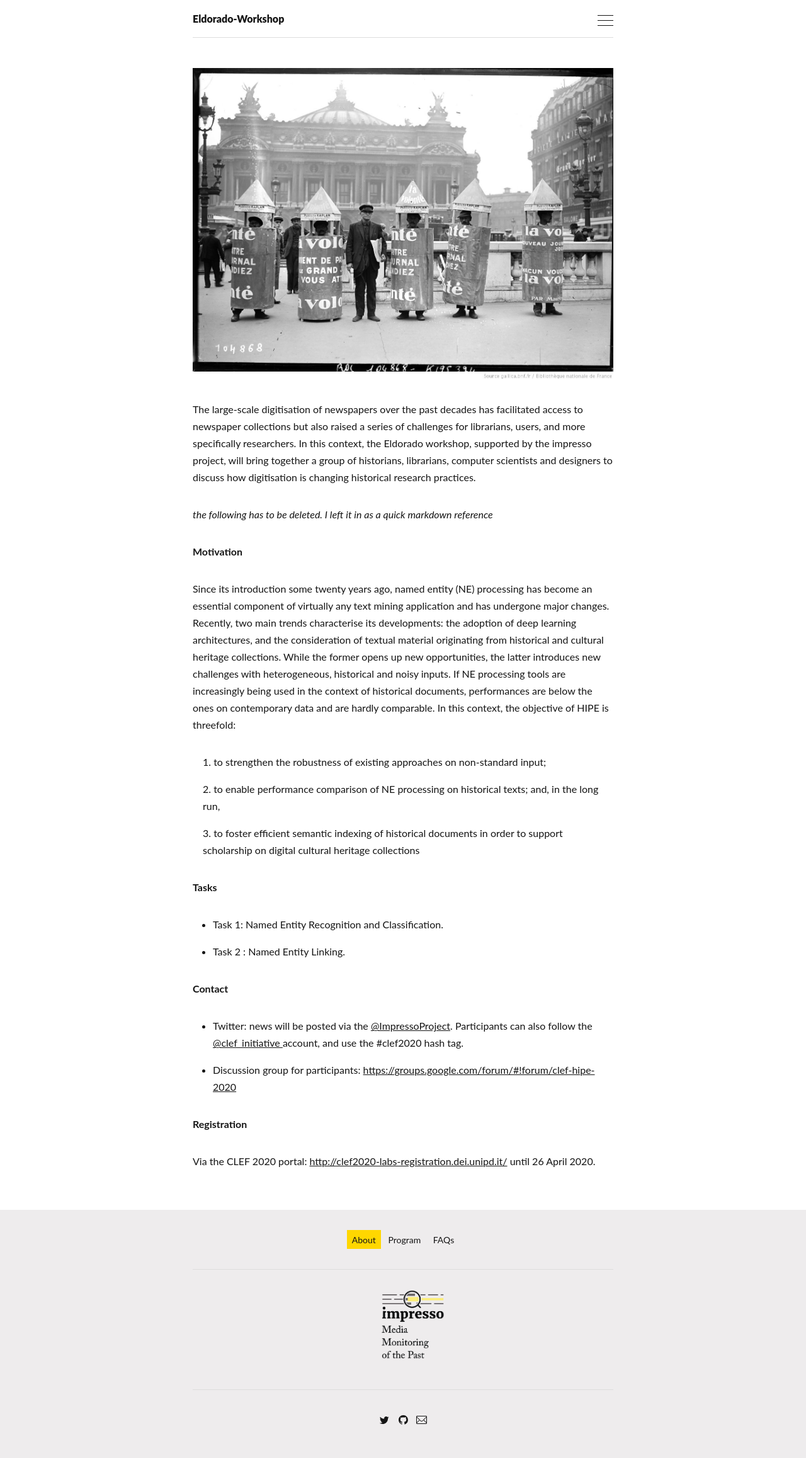
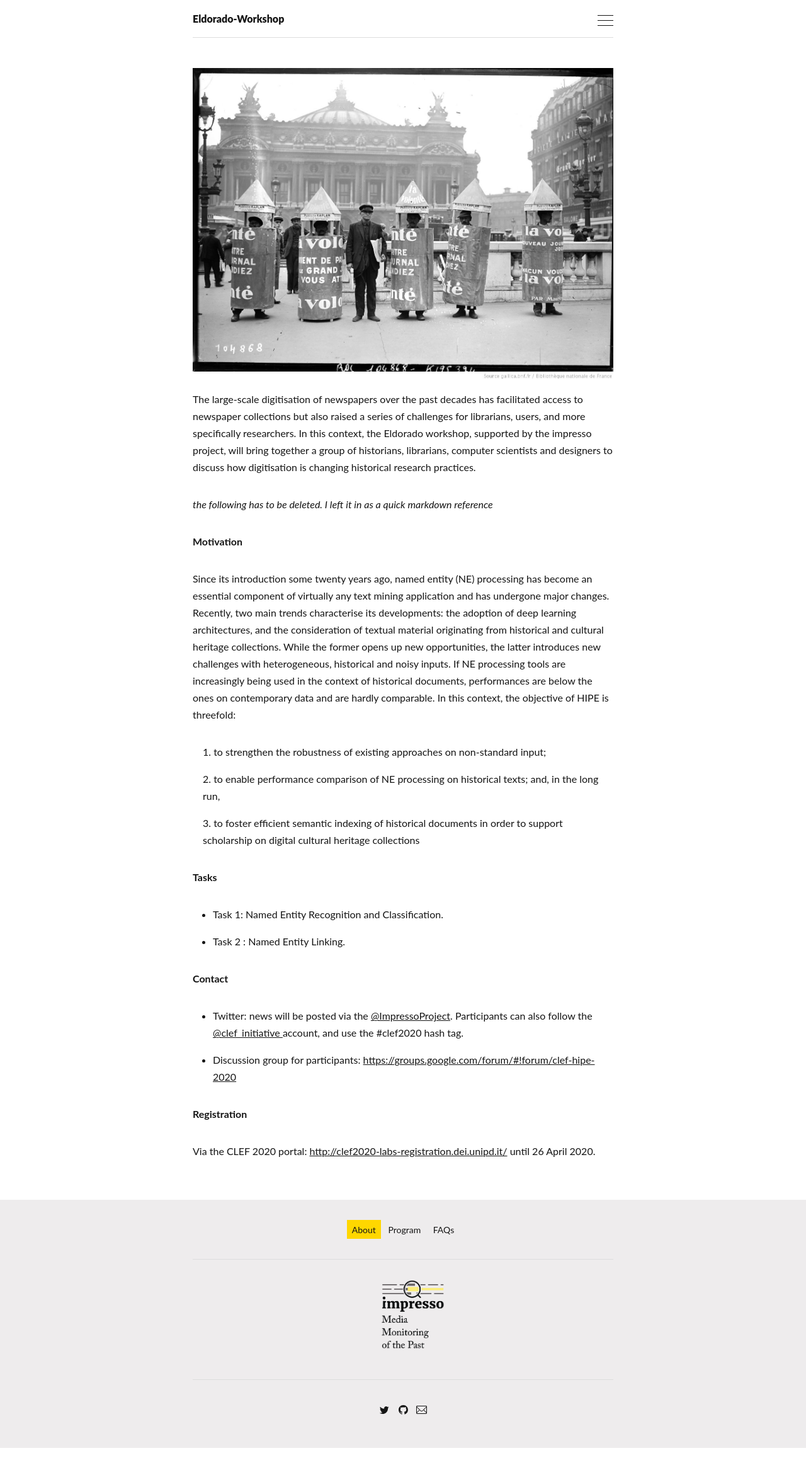
Before and after one commit to impresso/eldorado, a Jekyll site: the page built from _pages/index.md, in a window 1280 px wide. Shown: the whole page at 63% size. Built offline with Jekyll 4.4.1, drawn with Linux system fonts in a browser that asks for light colours.

Commit message:
repair image paths

```diff
--- a/_includes/footer.html
+++ b/_includes/footer.html
@@ -8,7 +8,7 @@
       <ul style="display: flex; align-items: center; justify-content: space-around;">
         <li class='c-social-nav__item'>
           <a href="https://impresso-project.ch/" target="_blank">
-            <img src="/img/impresso-logo-v@2x.png" width="100"/>
+            <img src="{{ site.baseurl }}/img/impresso-logo-v@2x.png" width="100"/>
           </a>
         </li>
       </ul>
--- a/_pages/index.md
+++ b/_pages/index.md
@@ -4,9 +4,8 @@
 permalink: /
 layout: index
 order: 0
+image: '/images/pages/about.jpg'
 ---
-
-![alt](/images/pages/about.jpg)
 
 The large-scale digitisation of newspapers over the past decades has facilitated access to newspaper collections but also raised a series of challenges for librarians, users, and more specifically researchers. In this context, the Eldorado workshop, supported by the impresso project, will bring together a group of historians, librarians, computer scientists and designers to discuss how digitisation is changing historical research practices.
 
```
